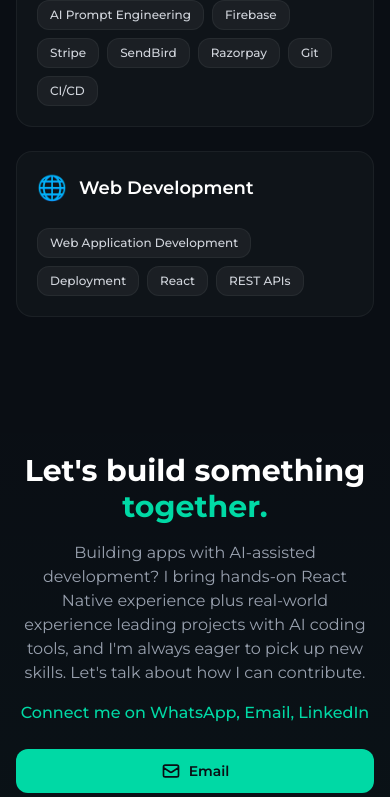
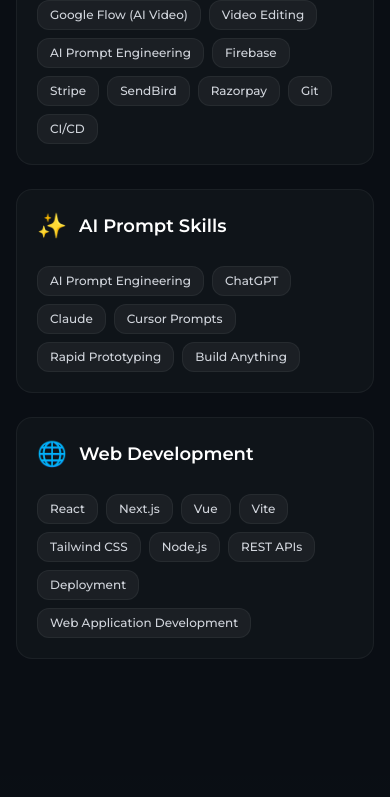
Before and after one commit to dhanesh-m/my-portfolio, a React (Vite) app: page / in a window 390 px wide. Shown: the part 7354-8151 px from the top of the page. Built offline with nearby package versions, Linux system fonts and the light colour scheme.

Commit message:
Enhance Skills component: add 'AI Prompt Skills' category and update existing skills for Mobile and Web Development sections.

```diff
--- a/src/components/Skills.jsx
+++ b/src/components/Skills.jsx
@@ -4,7 +4,7 @@
   {
     title: 'Mobile Development',
     icon: '📱',
-    skills: ['React Native', 'JavaScript', 'TypeScript', 'iOS', 'Android', 'Expo', 'Redux', 'REST APIs'],
+    skills: ['React Native', 'JavaScript', 'TypeScript', 'iOS', 'Android', 'Xcode', 'Android Studio', 'Expo', 'Redux', 'REST APIs'],
   },
   {
     title: 'Project Management',
@@ -22,9 +22,14 @@
     skills: ['AI Coding Tools (Cursor, Copilot, Emergent)', 'Google Flow (AI Video)', 'Video Editing', 'AI Prompt Engineering', 'Firebase', 'Stripe', 'SendBird', 'Razorpay', 'Git', 'CI/CD'],
   },
   {
+    title: 'AI Prompt Skills',
+    icon: '✨',
+    skills: ['AI Prompt Engineering', 'ChatGPT', 'Claude', 'Cursor Prompts', 'Rapid Prototyping', 'Build Anything'],
+  },
+  {
     title: 'Web Development',
     icon: '🌐',
-    skills: ['Web Application Development', 'Deployment', 'React', 'REST APIs'],
+    skills: ['React', 'Next.js', 'Vue', 'Vite', 'Tailwind CSS', 'Node.js', 'REST APIs', 'Deployment', 'Web Application Development'],
   },
 ]
 
```
